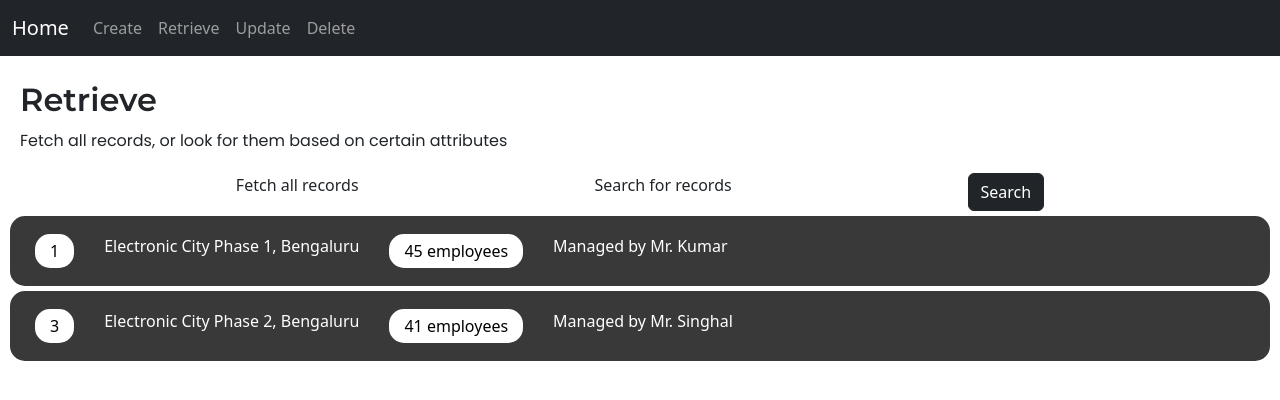
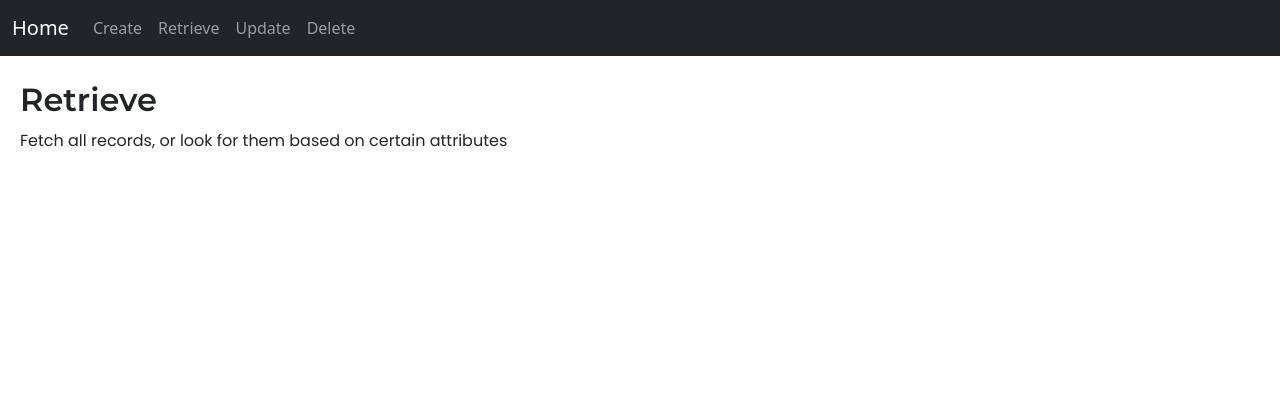
Before and after one commit to Riddikulus07/MultiClassDemo, a React (Vite) app in the folder client/: page / in a window 1280 px wide. Shown: the top 400 px of the page. Built offline with nearby package versions, Linux system fonts and the light colour scheme.

Commit message:
Revert "result display"
This reverts commit 37c6a6166ecd73dcd50e832fc9e05a723918f71b.

```diff
--- a/client/src/screens/Retrieve/ResultCard.jsx
+++ /dev/null
@@ -1,20 +0,0 @@
-import './ResultCard.scss'
-
-const ResultCard = ({id, city, area, numEmployees, manager})=>{
-    return <div className="ResultCard d-flex flex-row flex-wrap">
-        <div className="id">
-            {id}
-        </div>
-        <div className="areancity">
-            {`${area}, ${city}`}
-        </div>
-        <div className="numEmployees">
-            {`${numEmployees} employees`}
-        </div>
-        <div className="manager">
-            {`Managed by ${manager}`}
-        </div>
-    </div>
-}
-
-export default ResultCard;
--- a/client/src/screens/Retrieve/ResultCard.scss
+++ /dev/null
@@ -1,22 +0,0 @@
-.ResultCard{
-    margin: 5px 10px;
-    border-radius: 15px;
-    background-color: rgb(57, 57, 57);
-    padding : 3px 10px;
-    color : white;
-    .id, .areancity, .numEmployees, .manager{
-        margin : 15px;
-    }
-    .id{
-        color : black;
-        background-color: white;
-        padding : 5px 15px;
-        border-radius: 15px;
-    }
-    .numEmployees{
-        color : black;
-        background-color: white;
-        padding : 5px 15px;
-        border-radius: 15px;
-    }
-}
--- a/client/src/screens/Retrieve/Retrieve.jsx
+++ b/client/src/screens/Retrieve/Retrieve.jsx
@@ -1,65 +1,11 @@
 import './Retrieve.scss'
 import Header from '../../components/Header/Header'
-import { useState } from 'react'
-import ResultCard from './ResultCard'
-
-
-
 const Retrieve = ()=>{
-    const [mode, setMode] = useState("all")
-    const [results, setResults] = useState([
-        {
-            "id": 1,
-            "city": "Bengaluru",
-            "area": "Electronic City Phase 1",
-            "numEmployees": 45,
-            "manager": "Mr. Kumar"
-        },
-        {
-            "id": 3,
-            "city": "Bengaluru",
-            "area": "Electronic City Phase 2",
-            "numEmployees": 41,
-            "manager": "Mr. Singhal"
-        }
-    ]);
-
     return <div className="Retrieve">
         <Header
             title = "Retrieve"
             description = "Fetch all records, or look for them based on certain attributes"
         />
-
-        <div className="options d-flex flex-row justify-content-evenly">
-            <div className="findall">
-                Fetch all records
-            </div>
-            <div className="search">
-                Search for records
-            </div>
-            <button className="btn btn-dark">
-                Search
-            </button>
-        </div>
-
-        <div className="resultDisplay">
-            {
-                results.length ?
-                results.map((e)=>{
-                    return <ResultCard
-                        id = {e.id}
-                        city={e.city}
-                        area={e.area}
-                        numEmployees={e.numEmployees}
-                        manager={e.manager}
-                    />
-                })
-                :
-                <div className="noresults">
-                    No records found
-                </div>
-            }
-        </div>
     </div>
 }
 
```
